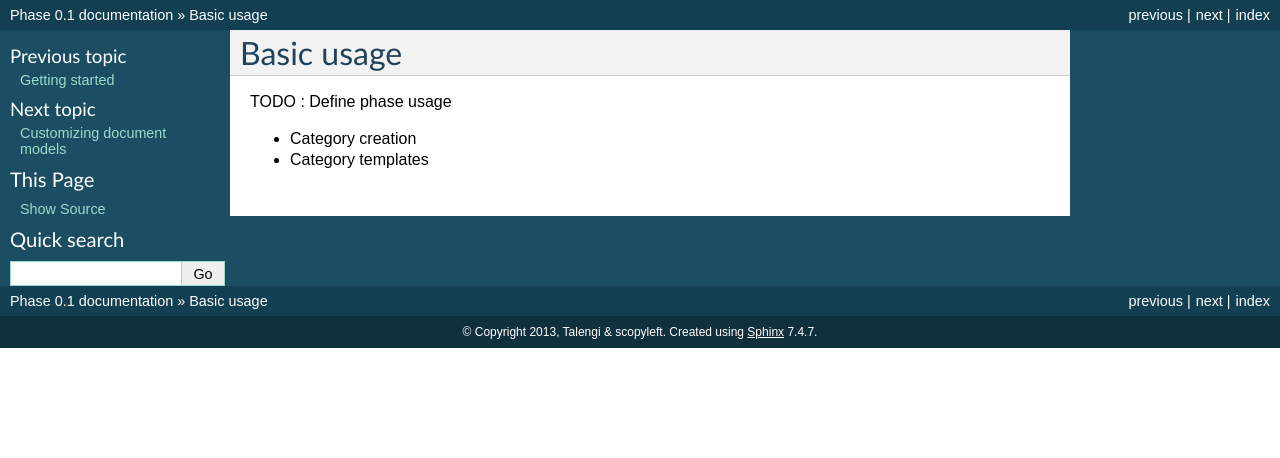
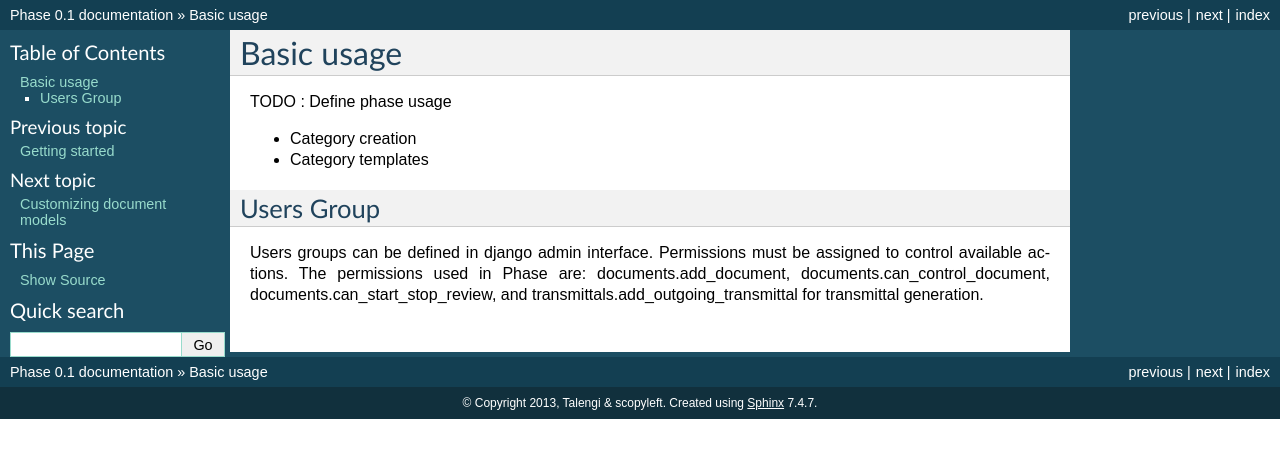
Before and after one commit to Talengi/phase, a Sphinx documentation site: the page built from docs/usage.rst, in a window 1280 px wide. Shown: the top 458 px of the page. Built offline with Sphinx 7.4.7, drawn with Linux system fonts in a browser that asks for light colours.

Commit message:
Update doc

```diff
--- a/docs/usage.rst
+++ b/docs/usage.rst
@@ -5,3 +5,12 @@ TODO : Define phase usage
 
 - Category creation
 - Category templates
+
+Users Group
+-----------
+
+Users groups can be defined in django admin interface.
+Permissions must be assigned to control available actions.
+The permissions used in Phase are: documents.add_document,
+documents.can_control_document, documents.can_start_stop_review, and
+transmittals.add_outgoing_transmittal for transmittal generation.
```
